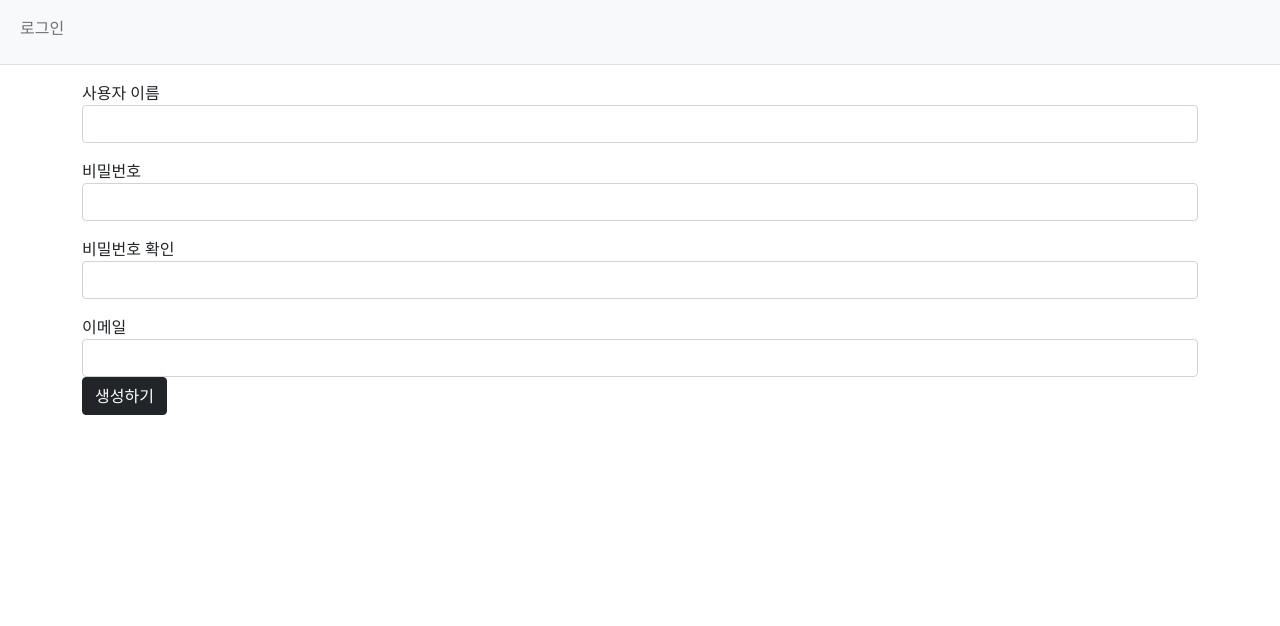
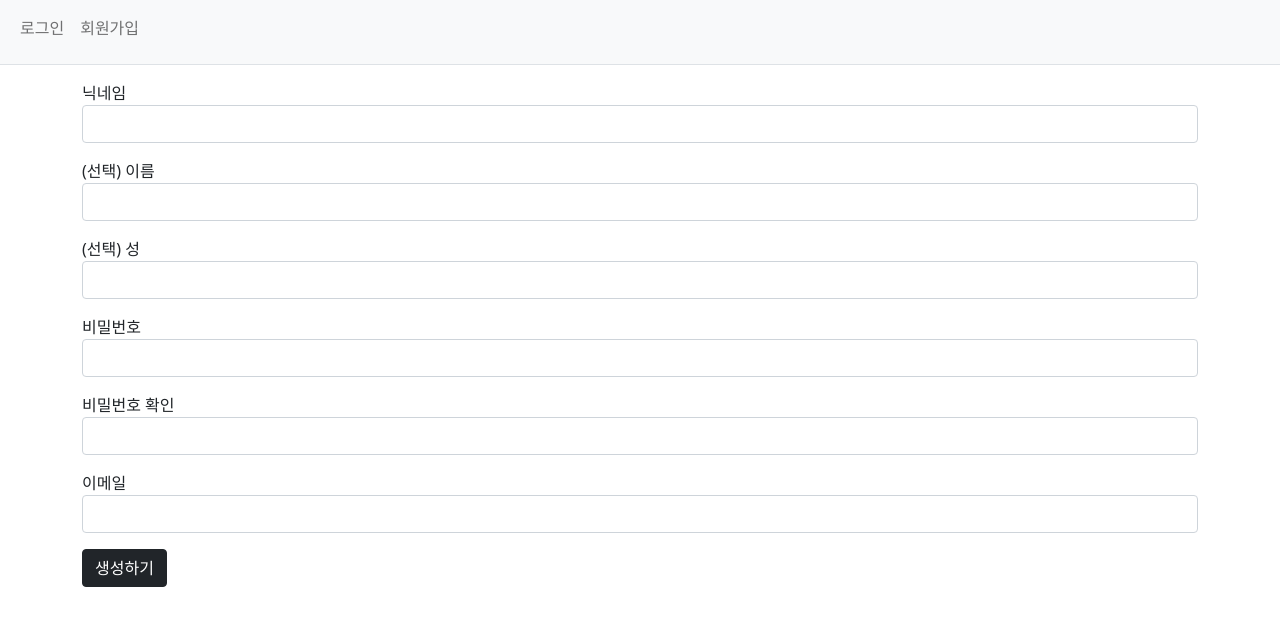
Before and after one commit to dev32user/micca-django, a Django app: template templates/common/signup.html in a window 1280 px wide. Shown: the top 626 px of the page. Run offline with Django 4.2, Linux system fonts and the light colour scheme; the template is opened without the code that fills it: values that come from a table or form of the project are taken from there, others are empty; parts of the project's set-up code (start-up, migrations or seed data) failed here and were passed over; some libraries are stand-ins or nearby versions.

Commit message:
FEAT: signup func

```diff
--- /dev/null
+++ b/common/forms.py
@@ -0,0 +1,11 @@
+from django import forms
+from django.contrib.auth.forms import UserCreationForm
+from django.contrib.auth.models import User
+
+
+class UserCreateForm(UserCreationForm):
+    email = forms.EmailField(label="이메일")
+
+    class Meta:
+        model = User
+        fields = ("username", "first_name", "last_name", "password1", "password2")
--- a/common/urls.py
+++ b/common/urls.py
@@ -1,9 +1,12 @@
 from django.urls import path
 from django.contrib.auth import views as auth_views
+
+from common import views
 
 app_name = 'common'
 
 urlpatterns = [
     path('login/', auth_views.LoginView.as_view(template_name='common/login.html'), name='login'),
     path('logout/', auth_views.LogoutView.as_view(), name='logout'),
+    path('signup/', views.signup, name='signup'),
 ]
--- a/templates/common/signup.html
+++ b/templates/common/signup.html
@@ -5,9 +5,19 @@
             {% csrf_token %}
             {% include "form_errors.html" %}
             <div class="mb-3">
-                <label for="username">사용자 이름</label>
+                <label for="username">닉네임</label>
                 <input type="text" class="form-control" name="username" id="username"
                        value="{{ form.username.value|default_if_none:'' }}">
+            </div>
+            <div class="mb-3">
+                <label for="first_name">(선택) 이름</label>
+                <input type="text" class="form-control" name="first_name" id="first_name"
+                       value="{{ form.first_name.value|default_if_none:'' }}">
+            </div>
+            <div class="mb-3">
+                <label for="last_name">(선택) 성</label>
+                <input type="text" class="form-control" name="last_name" id="last_name"
+                       value="{{ form.last_name.value|default_if_none:'' }}">
             </div>
             <div class="mb-3">
                 <label for="password1">비밀번호</label>
@@ -23,6 +33,8 @@
                 <label for="email">이메일</label>
                 <input type="text" class="form-control" name="email" id="email"
                        value="{{ form.email.value|default_if_none:'' }}">
+            </div>
+            <div class="mb-3">
                 <button type="submit" class="btn btn-dark">생성하기</button>
             </div>
         </form>
--- a/templates/navbar.html
+++ b/templates/navbar.html
@@ -19,9 +19,9 @@
                     {% endif %}
                 </li>
                 <li>
-{#                    {% if not user.is_authenticated %}#}
-{#                        <a class="nav-link" href="{% url 'common:signup' %}">회원가입</a>#}
-{#                    {% endif %}#}
+                    {% if not user.is_authenticated %}
+                        <a class="nav-link" href="{% url 'common:signup' %}">회원가입</a>
+                    {% endif %}
                 </li>
             </ul>
         </div>
```
Also changed, not shown: common/views.py (+18 -1 lines).
